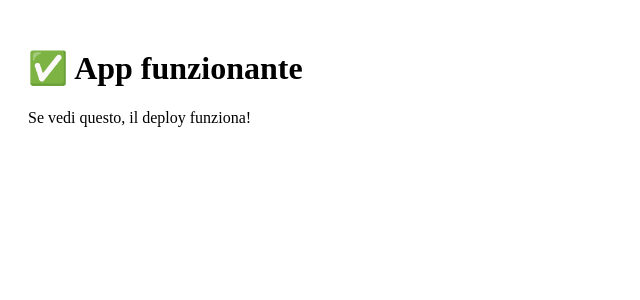
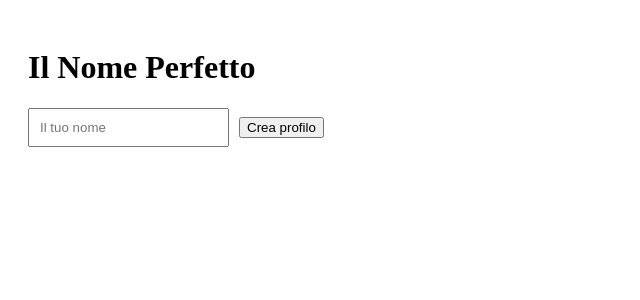
Before and after one commit to JpHmassari/baby-name-app, a React (Vite) app: page / in a window 1280 px wide. Shown: the top 300 px of the page, without its empty margins (0-640 px from the left). Built offline with nearby package versions, Linux system fonts and the light colour scheme; no server answers.

Commit message:
Update App.jsx

```diff
--- a/src/App.jsx
+++ b/src/App.jsx
@@ -1,8 +1,45 @@
+import { useState } from "react";
+import { supabase } from "./lib/supabase";
+
 export default function App() {
+  const [name, setName] = useState("");
+  const [message, setMessage] = useState("");
+
+  async function createProfile() {
+    if (!name) {
+      setMessage("Inserisci un nome");
+      return;
+    }
+
+    const coupleCode = Math.random().toString(36).substring(2, 8).toUpperCase();
+
+    const { error } = await supabase.from("profiles").insert({
+      name: name,
+      couple_code: coupleCode
+    });
+
+    if (error) {
+      setMessage("Errore: controlla Supabase");
+    } else {
+      setMessage("✅ Profilo creato! Codice: " + coupleCode);
+    }
+  }
+
   return (
     <div style={{ padding: 20 }}>
-      <h1>✅ App funzionante</h1>
-      <p>Se vedi questo, il deploy funziona!</p>
+      <h1>Il Nome Perfetto</h1>
+
+      <input
+        placeholder="Il tuo nome"
+        value={name}
+        onChange={(e) => setName(e.target.value)}
+        style={{ padding: 10, marginRight: 10 }}
+      />
+
+      <button onClick={createProfile}>Crea profilo</button>
+
+      <p>{message}</p>
     </div>
   );
 }
+``
```
